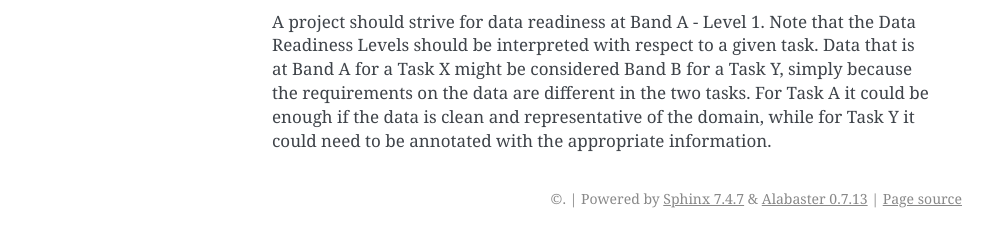
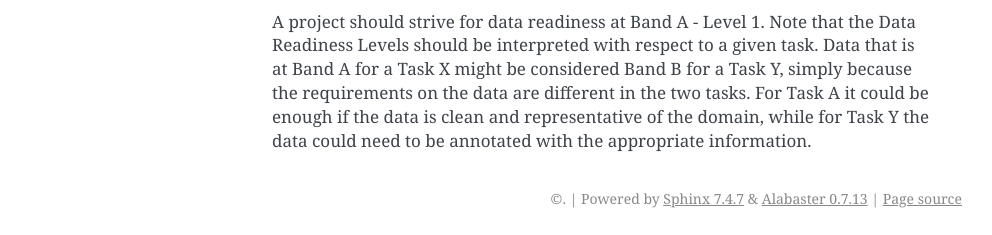
Before and after one commit to fredriko/nlp-data-readiness, a Sphinx documentation site: the page built from docs/data-readiness-levels.md, in a window 1280 px wide. Shown: the part 1627-1862 px from the top of the page, without its empty margins (148-1140 px from the left). Built offline with Sphinx 7.4.7, drawn with Linux system fonts in a browser that asks for light colours.

Commit message:
Clarifying last sentence

```diff
--- a/docs/data-readiness-levels.md
+++ b/docs/data-readiness-levels.md
@@ -43,4 +43,4 @@ forming of working hypotheses.
 **Band A** concerns the **utility** of data. The utility of the data concerns the way in which the data is intended to be
 used: Is the data enough to solve the task at hand?
 
-A project should strive for data readiness at Band A - Level 1. Note that the Data Readiness Levels should be interpreted with respect to a given task. Data that is at Band A for a Task X might be considered Band B for a Task Y, simply because the requirements on the data are different in the two tasks. For Task A it could be enough if the data is clean and representative of the domain, while for Task Y it could need to be annotated with the appropriate information.
+A project should strive for data readiness at Band A - Level 1. Note that the Data Readiness Levels should be interpreted with respect to a given task. Data that is at Band A for a Task X might be considered Band B for a Task Y, simply because the requirements on the data are different in the two tasks. For Task A it could be enough if the data is clean and representative of the domain, while for Task Y the data could need to be annotated with the appropriate information.
```
